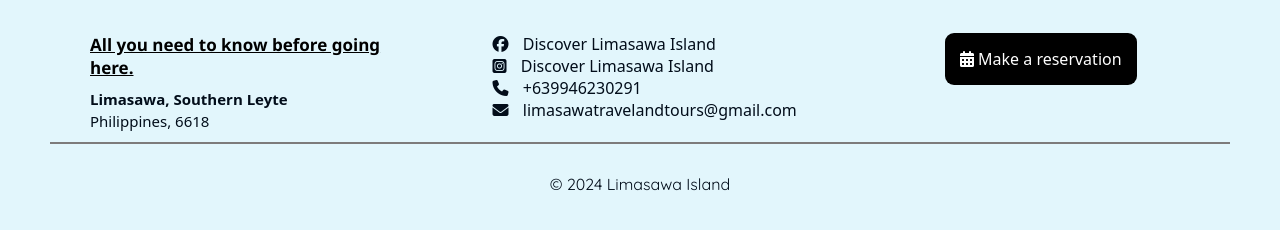
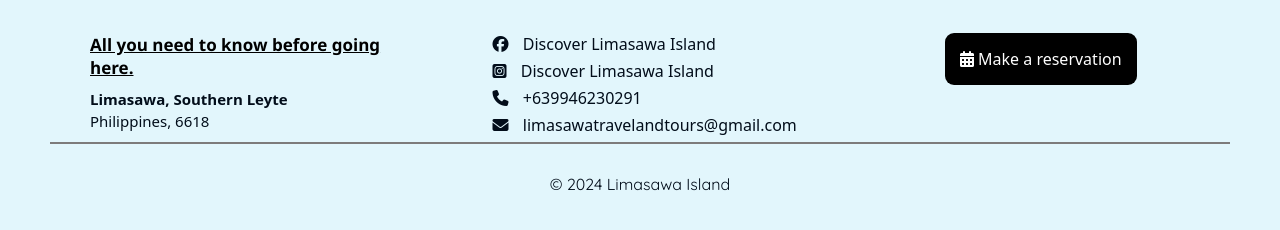
Before and after one commit to ninjhaw/limasawa-resort, a plain HTML site: page index.html in a window 1280 px wide. Shown: the part 9980-10210 px from the top of the page. Drawn offline with Linux system fonts and the light colour scheme; a web font is replaced by a local one.

Commit message:
modify website

```diff
--- a/css/style.css
+++ b/css/style.css
@@ -332,6 +332,10 @@ footer > .upper > .upper-mid-footer {
     padding: 10px 60px;
 }
 
+footer > .upper > .upper-mid-footer > p  {
+    margin-bottom: 5px;
+}
+
 footer > .upper > .upper-right-footer {
     display: flex;
     justify-content: center;
```
